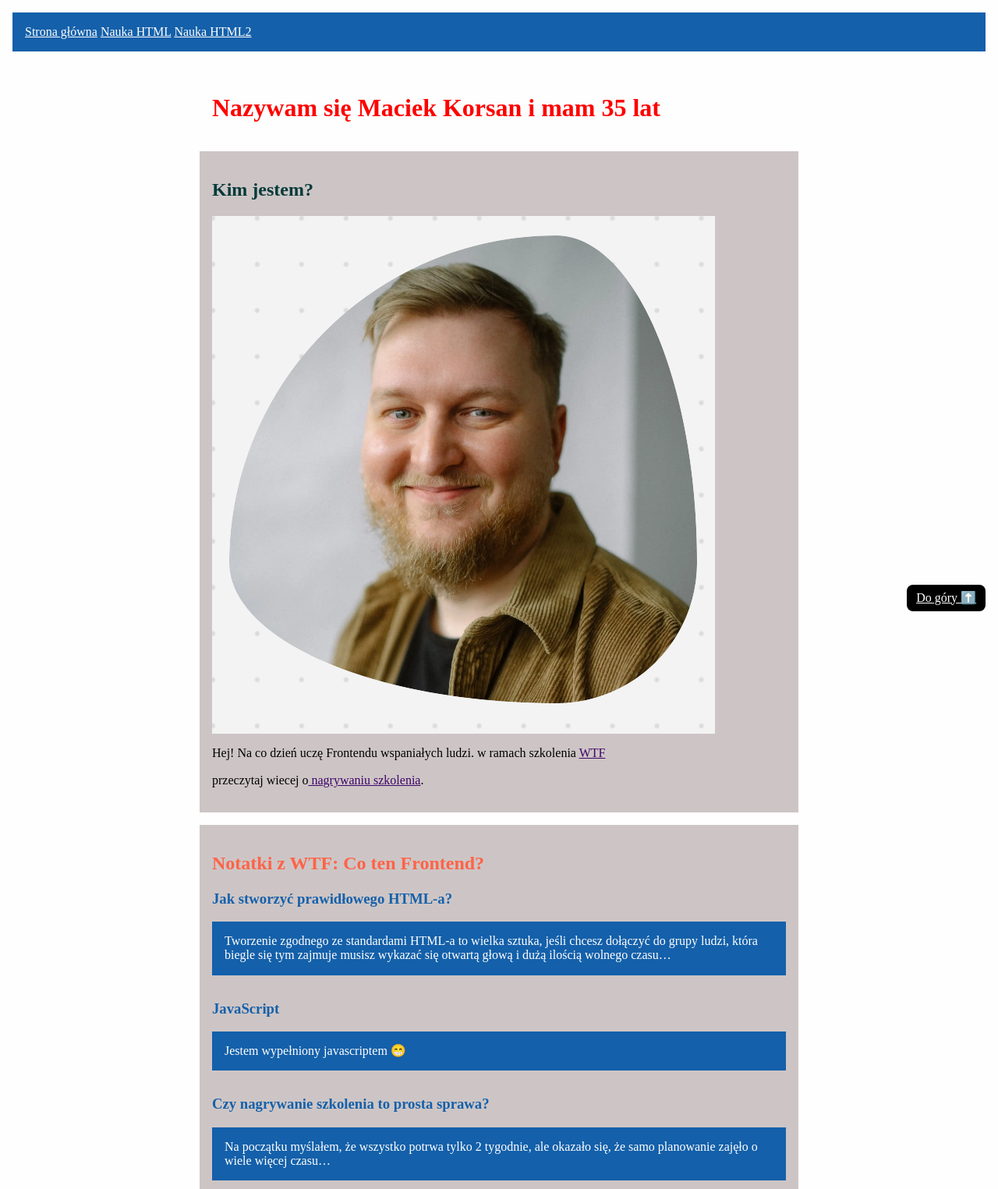
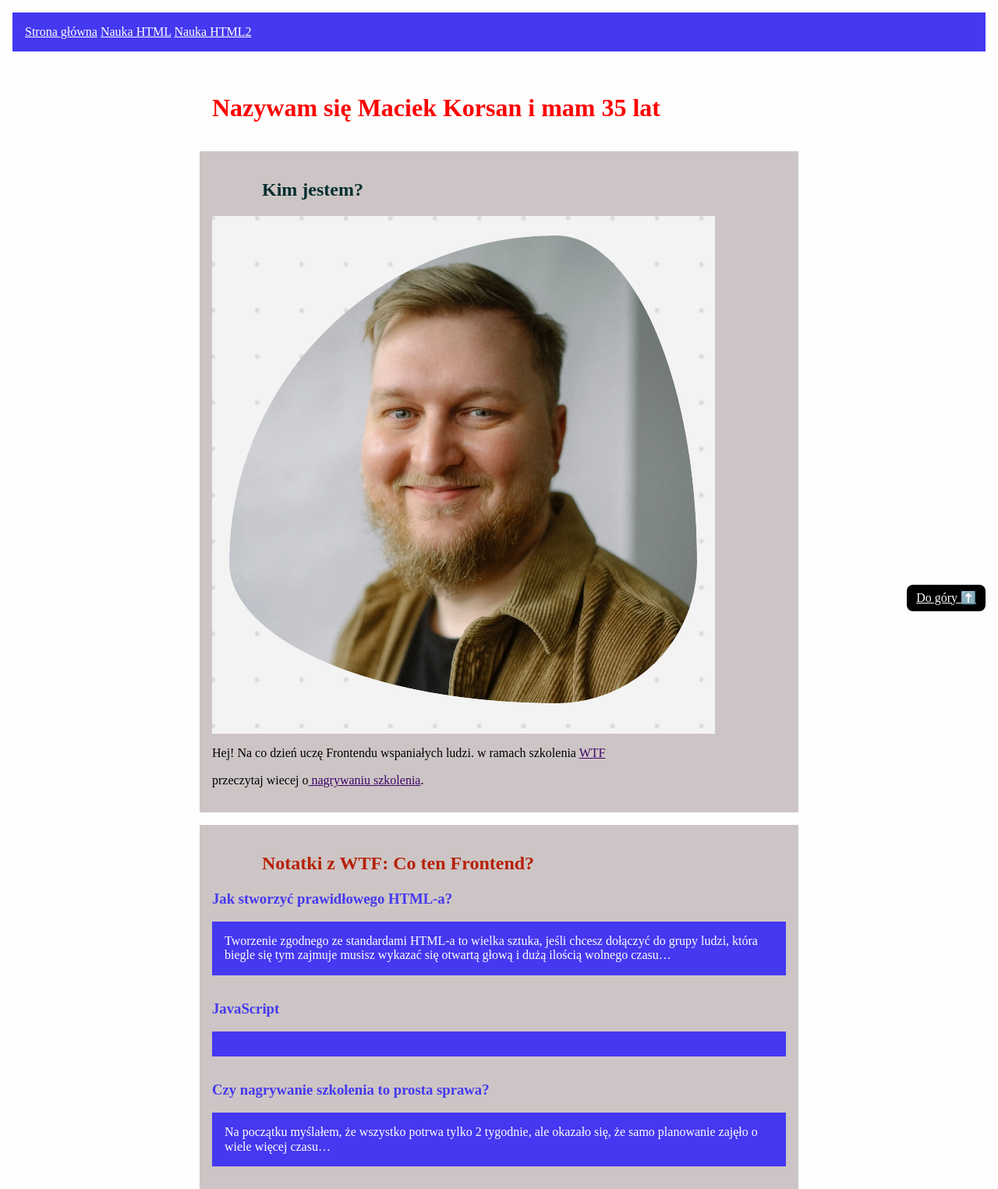
Before and after one commit to Joanna-Maleszyk-Radziun/homepage, a plain HTML site: page index.html in a window 1280 px wide. Shown: the top 1525 px of the page at 78% size. Drawn offline with Linux system fonts and the light colour scheme.

Commit message:
repeted BEM&DOM

```diff
--- a/index.html
+++ b/index.html
@@ -5,12 +5,12 @@
 	<meta charset="UTF-8">
 	<meta name="viewport" content="width=device-width, initial-scale=1.0">
 	<title>WTF: Co ten Frontend?</title>
-	<link href="normalize.css" type="text/css" rel="stylesheet">
-	<link href="style.css" type="text/css" rel="stylesheet">
+	<link href="/normalize.css" type="text/css" rel="stylesheet">
+	<link href="/style.css" type="text/css" rel="stylesheet">
 </head>
 
 <body>
-	<header class="header">
+	<header>
 		<nav class="navigation">
 			<a class="navigation__link" href="index.html">Strona główna</a>
 			<a class="navigation__link" href="nauka-html.html">Nauka HTML</a>
@@ -26,10 +26,10 @@
 
 		<section class="section">
 			<h2 class="section__header">Kim jestem?</h2>
-			<img class="section__image" src="korsi.png" alt="Zdjęcie Maćka Korsana" />
+			<img class="section__image" src="/korsi.png" alt="Zdjęcie Maćka Korsana" />
 			<p>
 				Hej! Na co dzień uczę Frontendu wspaniałych ludzi. w ramach szkolenia
-				<a href="https://cotenfrontend.pl" target="_blank">WTF</a>
+				<a href="/https://cotenfrontend.pl" target="_blank">WTF</a>
 			</p>
 			<p>
 				przeczytaj wiecej o<a href="#szkolenie"> nagrywaniu szkolenia</a>.
--- a/main.js
+++ b/main.js
@@ -1,6 +1,5 @@
 const firstName = 'Maciek Korsan';
 const age = 35;
-
 
 console.log(`Nazywam się ${firstName} i mam ${age} lat`)
 
@@ -10,8 +9,4 @@ header.innerHTML = `Nazywam się ${firstName} i mam ${age} lat`
 
 console.log(header.style)
 
-header.style.color = 'red';
-
-const contentJs = document.querySelector('.my-article__content--js');
-
-contentJs.innerHTML = 'Jestem wypełniony javascriptem 😁'
+header.style.color = 'red'
--- a/style.css
+++ b/style.css
@@ -61,12 +61,12 @@ section a {
 }
 
 .my-article__header {
-    color: #1460aa;
+    color: rgb(68, 56, 240);
 
 }
 
 .my-article p {
-    background: #1460aa;
+    background: rgb(68, 56, 240);
     color: #fff;
     padding: 16px;
 
@@ -82,7 +82,7 @@ header {
 
 .navigation{
     padding: 16px;
-    background: #1460aa;
+    background: rgb(68, 56, 240);
 }
 .navigation__link{
     color: white;
@@ -99,11 +99,12 @@ header {
 }
 
 .section__header{
-    color: rgb(6, 58, 58);
+    color: rgb(4, 46, 46);
+    margin-left: 64px;
 }
 
 .section__header--special{
-    color: tomato;
+    color: rgb(182, 33, 7);
 }
 
 .section__image {
```
